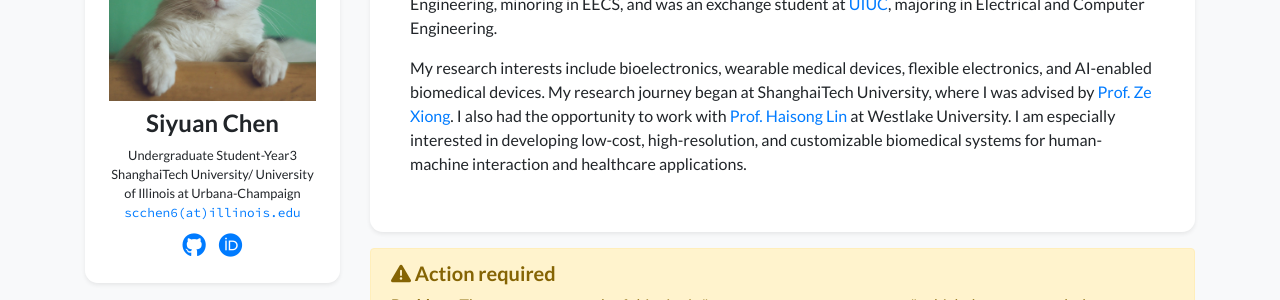
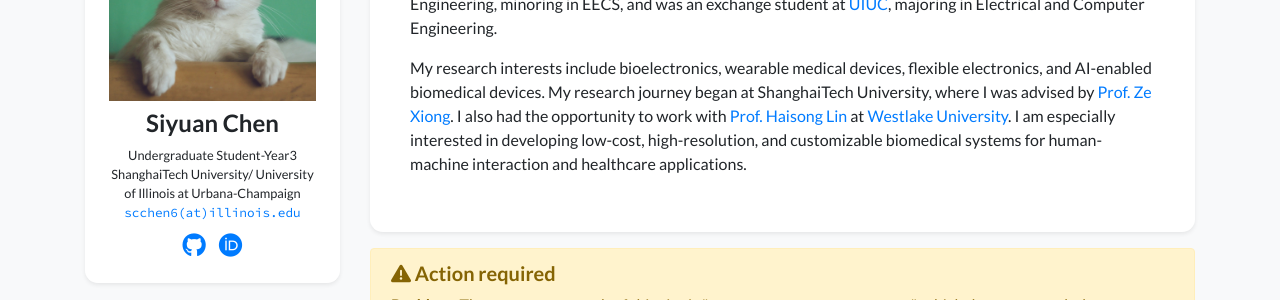
Before and after one commit to SYChenwsirene/sychenwsirene.github.io, a Jekyll site: the page built from index.html, in a window 1280 px wide and 900 px high. Shown: the part 210-510 px from the top of the window. Built offline with Jekyll 4.4.1, drawn with Linux system fonts in a browser that asks for light colours; nearby versions of some CDN libraries; a style sheet for code colours, icons or effects is not loaded; part of the change alters nothing that is shown.

```diff
--- a/_data/profile.yml
+++ b/_data/profile.yml
@@ -36,8 +36,8 @@ short_bio: |
     where I was advised by
     <a href="https://xiong-group.com/" target="_blank">Prof. Ze Xiong</a>.
     I also had the opportunity to work with
-    <a href="导师主页链接" target="_blank">Prof. Haisong Lin</a>
-    at Westlake University.
+    <a href="https://linhaisong.lab.westlake.edu.cn/" target="_blank">Prof. Haisong Lin</a>
+    at  <a href="https://www.shanghaitech.edu.cn/eng/" target="_blank">Westlake University</a>.
     I am especially interested in developing low-cost, high-resolution, and customizable biomedical systems for human-machine interaction and healthcare applications.
   </p>
 portrait_url: /assets/images/photos/portrait.jpg
```
